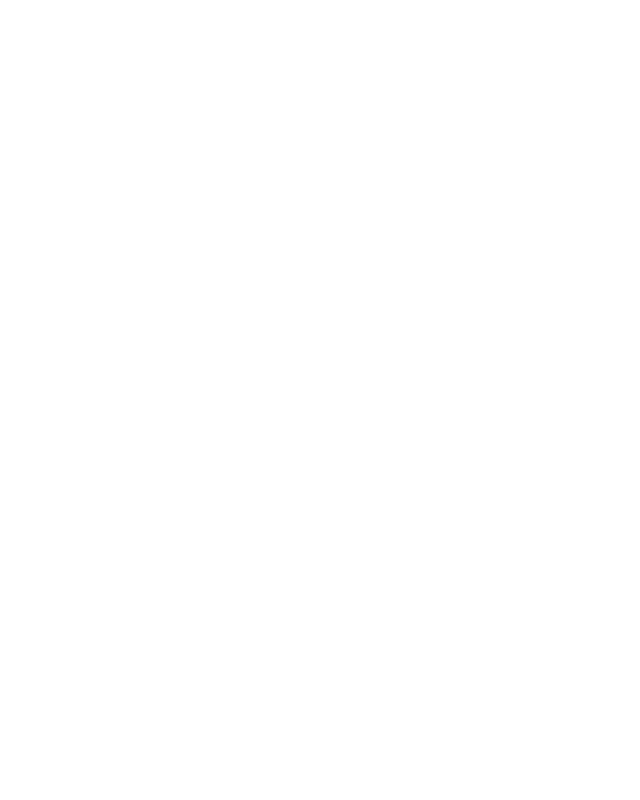
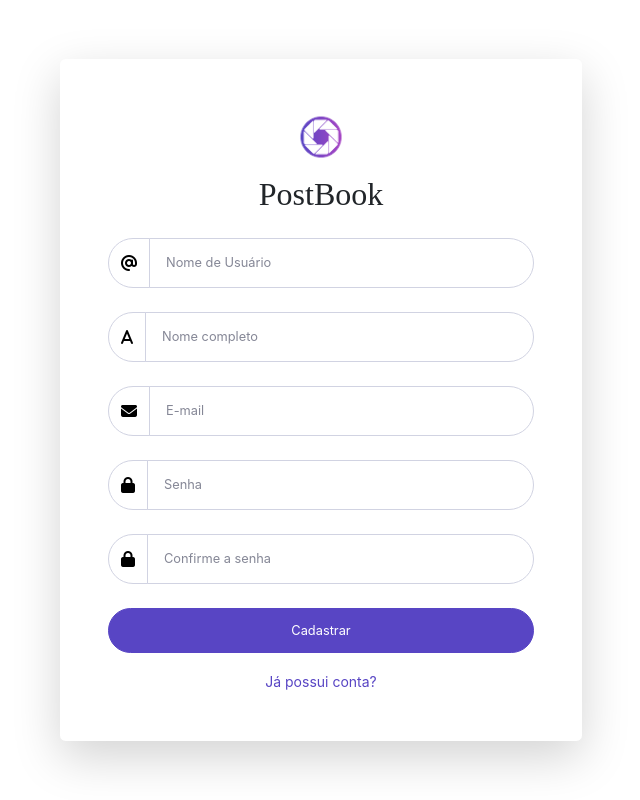
Before and after one commit to es20231/eqp5, a Vue app in the folder frontend/: page /sign-up in a window 1280 px wide. Before the commit this address had no page. Shown: the whole page, without its empty margins (319-959 px from the left). Built offline with nearby package versions, Linux system fonts and the light colour scheme; a web font is replaced by a local one.

Commit message:
feat: tela de cadastro

```diff
--- a/frontend/src/components/authentication/SignUp.vue
+++ b/frontend/src/components/authentication/SignUp.vue
@@ -5,7 +5,8 @@
                 <div class="card-body p-0">
                     <div class="p-5">
                         <div class="text-center">
-              <img :src="require('@/assets/img/img-logo.png')" alt="Logo" class="mb-2" style="max-width: 60px" />
+                            <img :src="require('@/assets/img/img-logo.png')" alt="Logo" class="mb-2"
+                                style="max-width: 60px" />
                             <h1 class="mb-4">PostBook</h1>
                         </div>
                         <form class="user mb-3">
@@ -18,37 +19,36 @@
                                         <i class="fa-solid fa-at"></i>
                                     </span>
                                     <input type="text" class="form-control form-control-user" id="exampleInputUsername"
-                    placeholder="Nome de Usuário" v-model="username" @input="validateUsername"
-                    :class="{ 'is-invalid': usernameError }" />
+                                        placeholder="Nome de Usuário" v-model="username" @input="validateField('username')"
+                                        :class="{ 'is-invalid': hasError('username') }" />
                                 </div>
-                <div v-if="usernameError" class="invalid-feedback">
-                  Nome de Usuário deve conter pelo menos 3 caracteres.
+                                <div v-if="hasError('username')" class="text-danger text-right small mt-1">
+                                    O nome de usuário deve conter pelo menos 3 caracteres.
                                 </div>
                             </div>
-
                             <div class="form-group mb-4">
                                 <div class="input-group">
                                     <span class="input-group-text">
                                         <i class="fa-solid fa-a"></i>
                                     </span>
                                     <input type="text" class="form-control form-control-user" id="exampleInputFullName"
-                    placeholder="Nome completo" v-model="full_name" @input="validateFullName"
-                    :class="{ 'is-invalid': fullNameError }" />
+                                        placeholder="Nome completo" v-model="full_name" @input="validateField('full_name')"
+                                        :class="{ 'is-invalid': hasError('full_name') }" />
                                 </div>
-                <div v-if="fullNameError" class="invalid-feedback">
-                  Nome completo deve conter pelo menos 3 caracteres.
+                                <div v-if="hasError('full_name')" class="text-danger text-right small mt-1">
+                                    O nome deve conter pelo menos 3 caracteres.
                                 </div>
                             </div>
-
                             <div class="form-group mb-4">
                                 <div class="input-group">
                                     <span class="input-group-text">
                                         <i class="fas fa-envelope"></i>
                                     </span>
-                  <input type="email" class="form-control form-control-user" id="exampleInputEmail" placeholder="E-mail"
-                    v-model="email" @input="validateEmail" :class="{ 'is-invalid': emailError }" />
+                                    <input type="email" class="form-control form-control-user" id="exampleInputEmail"
+                                        placeholder="E-mail" v-model="email" @input="validateField('email')"
+                                        :class="{ 'is-invalid': hasError('email') }" />
                                 </div>
-                <div v-if="emailError" class="invalid-feedback">
+                                <div v-if="hasError('email')" class="text-danger text-right small mt-1">
                                     Insira um endereço de e-mail válido.
                                 </div>
                             </div>
@@ -58,10 +58,10 @@
                                         <i class="fas fa-lock"></i>
                                     </span>
                                     <input type="password" class="form-control form-control-user" id="exampleInputPassword"
-                    placeholder="Senha" v-model="password" @input="validatePassword"
-                    :class="{ 'is-invalid': passwordError }" />
+                                        placeholder="Senha" v-model="password" @input="validateField('password')"
+                                        :class="{ 'is-invalid': hasError('password') }" />
                                 </div>
-                <div v-if="passwordError" class="invalid-feedback">
+                                <div v-if="hasError('password')" class="text-danger text-right small mt-1">
                                     A senha deve conter pelo menos 6 caracteres.
                                 </div>
                             </div>
@@ -70,11 +70,12 @@
                                     <span class="input-group-text">
                                         <i class="fas fa-lock"></i>
                                     </span>
-                  <input type="password" class="form-control form-control-user" id="exampleInputConfirmPassword"
-                    placeholder="Confirme a senha" v-model="confirmPassword" @input="validateConfirmPassword"
-                    :class="{ 'is-invalid': confirmPasswordError }" />
+                                    <input type="password" class="form-control form-control-user"
+                                        id="exampleInputConfirmPassword" placeholder="Confirme a senha"
+                                        v-model="confirmPassword" @input="validateField('confirmPassword')"
+                                        :class="{ 'is-invalid': hasError('confirmPassword') }" />
                                 </div>
-                <div v-if="confirmPasswordError" class="invalid-feedback">
+                                <div v-if="hasError('confirmPassword')" class="text-danger text-right small mt-1">
                                     As senhas não correspondem.
                                 </div>
                             </div>
@@ -91,25 +92,12 @@
                 </div>
             </div>
         </div>
-     <!-- Modal -->
-     <div class="modal" v-if="responseMessage" tabindex="-1" role="dialog">
-            <div class="modal-dialog modal-dialog-centered" role="document">
-                <div class="modal-content">
-                    <div class="modal-body" :class="responseMessageType">
-                        {{ responseMessage }}
-                    </div>
-                    <div class="modal-footer">
-                        <button type="button" class="btn btn-primary" @click="closeModal">Fechar</button>
-                    </div>
-                </div>
-            </div>
-        </div>
-        <!-- End Modal -->
     </div>
 </template>
 
 <script>
 import api from "@/config/api";
+import CookieHelper from "@/util/cookieHelper";
 
 export default {
     data() {
@@ -119,54 +107,46 @@
             email: "",
             password: "",
             confirmPassword: "",
-      usernameError: false,
-      fullNameError: false,
-      emailError: false,
-      passwordError: false,
-      confirmPasswordError: false,
+            fields: ["username", "full_name", "email", "password", "confirmPassword"],
+            errors: {},
             responseMessage: "",
             responseMessageType: "",
             showModal: false,
-      modalTitle: "",
-      modalMessage: "",
         };
     },
 
     methods: {
-    clearAlert() {
-      this.responseMessage = "";
-      this.responseMessageType = "";
+        validateField(fieldName) {
+            switch (fieldName) {
+                case "username":
+                case "full_name":
+                    this.errors[fieldName] = this[fieldName].length < 3;
+                    break;
+                case "email":
+                    const emailPattern = /^[^\s@]+@[^\s@]+\.[^\s@]+$/;
+                    this.errors[fieldName] = !emailPattern.test(this[fieldName]);
+                    break;
+                case "password":
+                    this.errors[fieldName] = this[fieldName].length < 6;
+                    this.validateField("confirmPassword");
+                    break;
+                case "confirmPassword":
+                    this.errors[fieldName] = this.password !== this[fieldName];
+                    break;
+                default:
+                    break;
+            }
         },
 
-    validateUsername() {
-      this.usernameError = this.username.length < 3;
-    },
-
-    validateFullName() {
-      this.fullNameError = this.full_name.length < 3;
-    },
-
-    validateEmail() {
-      const emailPattern = /^[^\s@]+@[^\s@]+\.[^\s@]+$/;
-      this.emailError = !emailPattern.test(this.email);
-    },
-
-    validatePassword() {
-      this.passwordError = this.password.length < 6;
-      this.validateConfirmPassword();
-    },
-
-    validateConfirmPassword() {
-      this.confirmPasswordError = this.password !== this.confirmPassword;
+        hasError(fieldName) {
+            return this.errors[fieldName];
         },
 
         async submitForm() {
-      this.validateUsername();
-      this.validateFullName();
-      this.validateEmail();
-      this.validatePassword();
-      this.validateConfirmPassword();
-
+            this.errors = {};
+            this.fields.forEach((field) => this.validateField(field));
+            if (Object.values(this.errors).every((error) => !error)) {
+                try {
                     const formData = {
                         username: this.username,
                         full_name: this.full_name,
@@ -174,52 +154,44 @@
                         password: this.password,
                     };
 
-      if (
-        !this.usernameError &&
-        !this.fullNameError &&
-        !this.emailError &&
-        !this.passwordError &&
-        !this.confirmPasswordError
-      ) {
-        try {
-          const response = await api.post("/records", formData);
+                    const response = await api.post("/users/", formData);
 
                     if (response.status === 201) {
-            this.modalTitle = "Sucesso!";
-            this.modalMessage = "Cadastro realizado com sucesso!";
-            this.showModal = true;
+                        const loginResponse = await api.post("/login/", {
+                            email: this.email,
+                            password: this.password,
+                        });
+
+                        if (loginResponse.status === 200 && loginResponse.data.access) {
+                            const token = loginResponse.data.access;
+                            CookieHelper.setCookie("token", token, { secure: true });
+
+                            this.responseMessage = "Cadastro realizado com sucesso!";
+                            this.responseMessageType = "alert-success";
+                            setTimeout(() => {
+                                this.$router.push("/");
+                            }, 3000);
                         } else {
-            this.modalTitle = "Erro";
-            this.modalMessage = "Erro ao cadastrar. Por favor, tente novamente.";
-            this.showModal = true;
+                            this.handleLoginError();
+                        }
+                    } else {
+                        this.handleRegistrationError();
                     }
                 } catch (error) {
                     console.error("Erro ao fazer a requisição:", error);
-          this.modalTitle = "Erro";
-          this.modalMessage = "Erro ao cadastrar. Por favor, tente novamente.";
-          this.showModal = true;
+                    this.handleRegistrationError();
                 }
-
-        setTimeout(() => {
-          this.closeModal();
-        }, 5000);
             }
         },
 
-    closeModal() {
-      this.showModal = false;
-      this.modalTitle = "";
-      this.modalMessage = "";
-      this.username = "";
-      this.full_name = "";
-      this.email = "";
-      this.password = "";
-      this.confirmPassword = "";
-      this.usernameError = false;
-      this.fullNameError = false;
-      this.emailError = false;
-      this.passwordError = false;
-      this.confirmPasswordError = false;
+        handleRegistrationError() {
+            this.responseMessage = "Erro ao cadastrar. Por favor, tente novamente.";
+            this.responseMessageType = "alert-danger";
+        },
+
+        handleLoginError() {
+            this.responseMessage = "Erro ao fazer login. Por favor, tente novamente.";
+            this.responseMessageType = "alert-danger";
         },
     },
 };
--- a/frontend/src/router/index.js
+++ b/frontend/src/router/index.js
@@ -7,7 +7,12 @@
         path: "/",
         name: "sign-in",
         component: SignIn,
-    }
+    },
+    {
+        path: "/sign-up",
+        name: "sign-up",
+        component: () => import("../views/authentication/SignUpView.vue"),
+    },
 ];
 
 const router = createRouter({
```
Also changed, not shown: frontend/src/views/authentication/SignUpView.vue (renamed from frontend/src/views/SignUpView.vue). Lines whose indentation alone changed are shown as unchanged.
